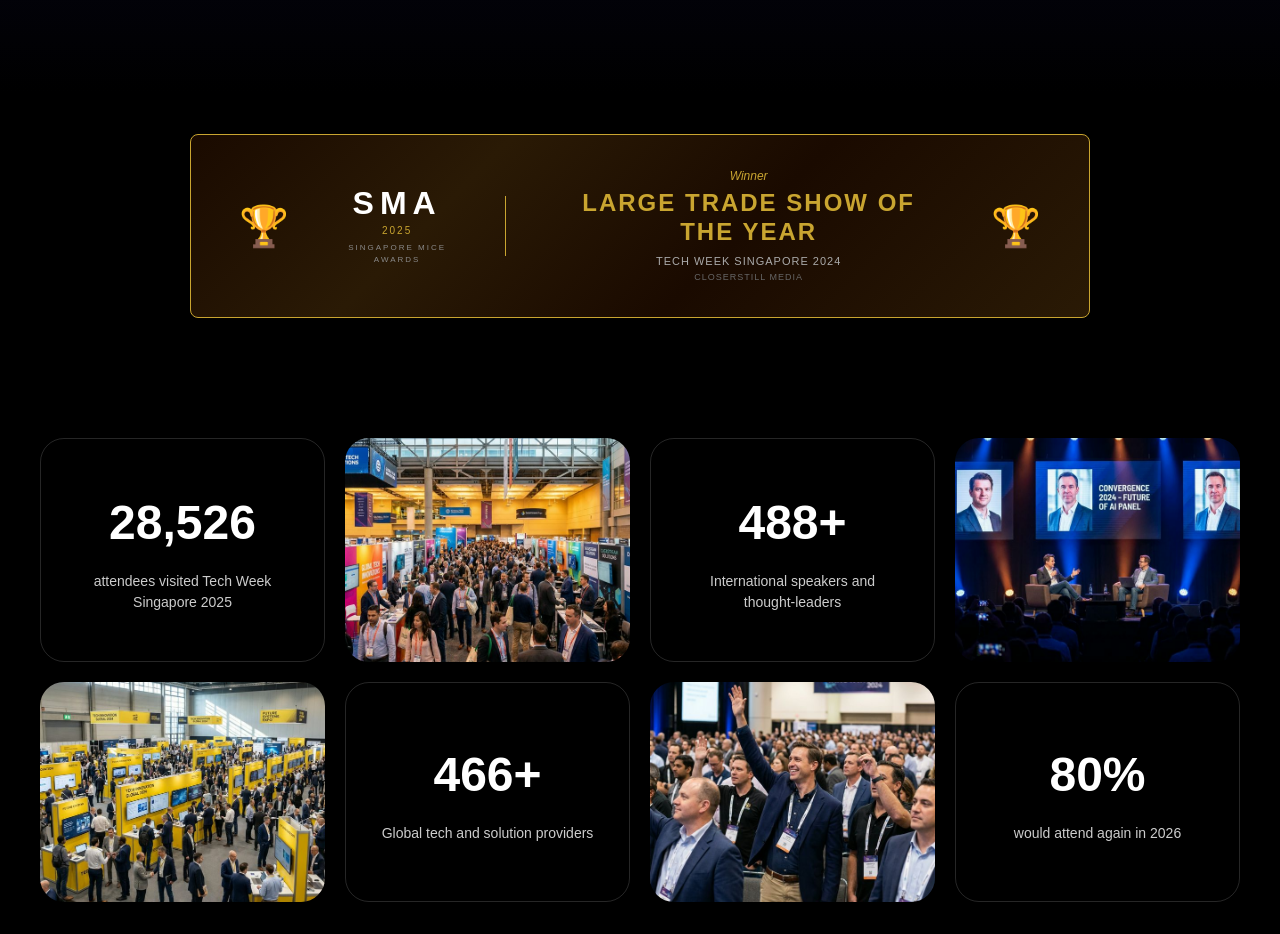
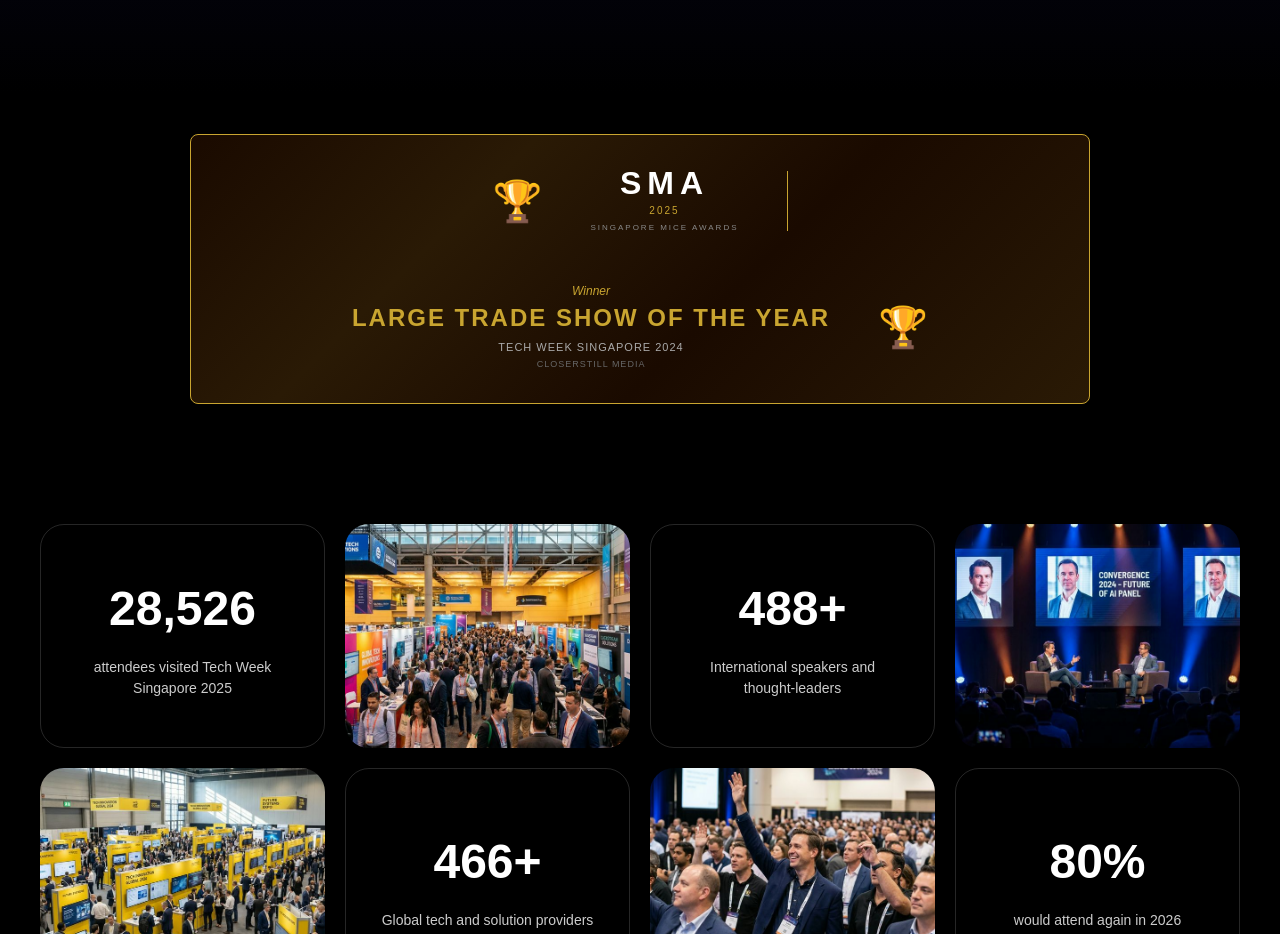
Before and after one commit to victoribironke/babcock-tech-week, a Next.js app: page / in a window 1280 px wide. Shown: the part 1340-2274 px from the top of the page. Built offline with nearby package versions, Linux system fonts and the light colour scheme; a web font is replaced by a local one.

Commit message:
feat: add award-inner class and enable flex wrapping in AwardBanner

```diff
--- a/app/components/AwardBanner.tsx
+++ b/app/components/AwardBanner.tsx
@@ -11,6 +11,7 @@ export default function AwardBanner() {
       }}
     >
       <div
+        className="award-inner"
         style={{
           maxWidth: "900px",
           width: "100%",
@@ -25,6 +26,7 @@ export default function AwardBanner() {
           gap: "48px",
           position: "relative",
           overflow: "hidden",
+          flexWrap: "wrap",
         }}
       >
         {/* Left laurels */}
```
